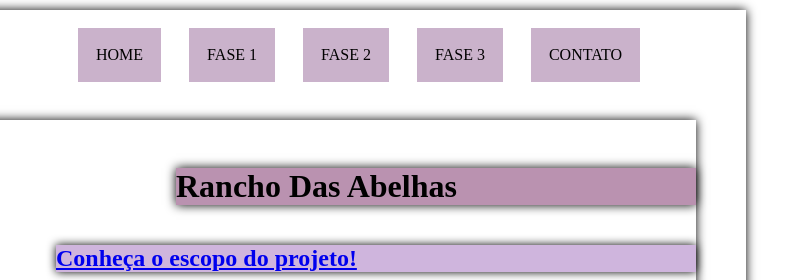
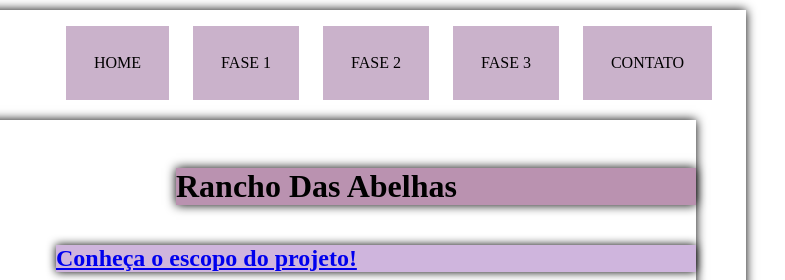
Before and after one commit to Rancho-Das-Abelhas/Rancho-das-Abelhas, a plain HTML site: page index.html in a window 1280 px wide. Shown: the top 280 px of the page, 394-1179 px from the left. Drawn offline with Linux system fonts and the light colour scheme.

Commit message:
Update style.css menu

```diff
--- a/css/style.css
+++ b/css/style.css
@@ -23,14 +23,14 @@ nav#menu ul{
 	text-transform: uppercase;
 	position: absolute;
 	top: 0px;
-	left: 420px;
+	left: 410px;
 }
 
 nav#menu li {
 	display: inline-block;
 	background-color: #cab2cb;
-	padding: 18px;
-	margin: 12px;
+	padding: 28px;
+	margin: 10px;
 	transition: background-color 1s;
 }
 nav#menu li:hover{
```
